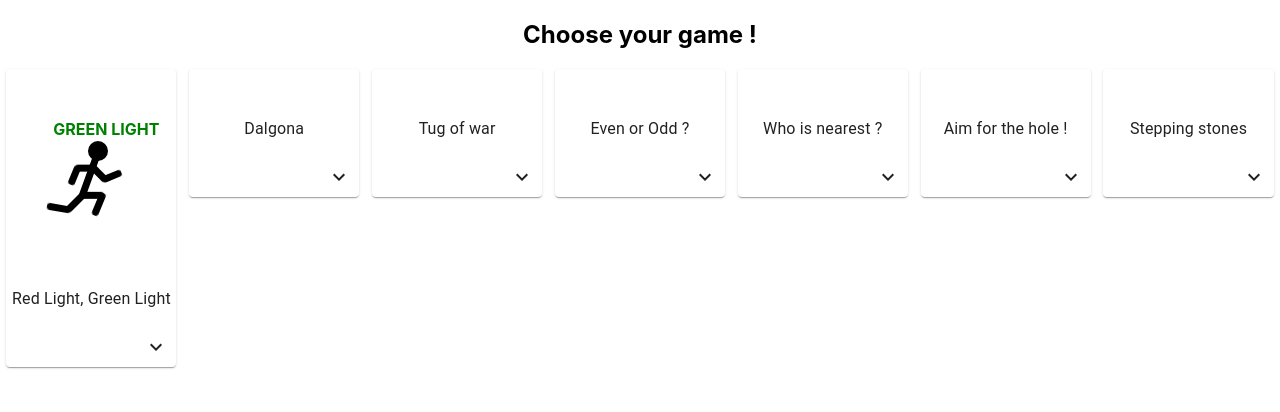
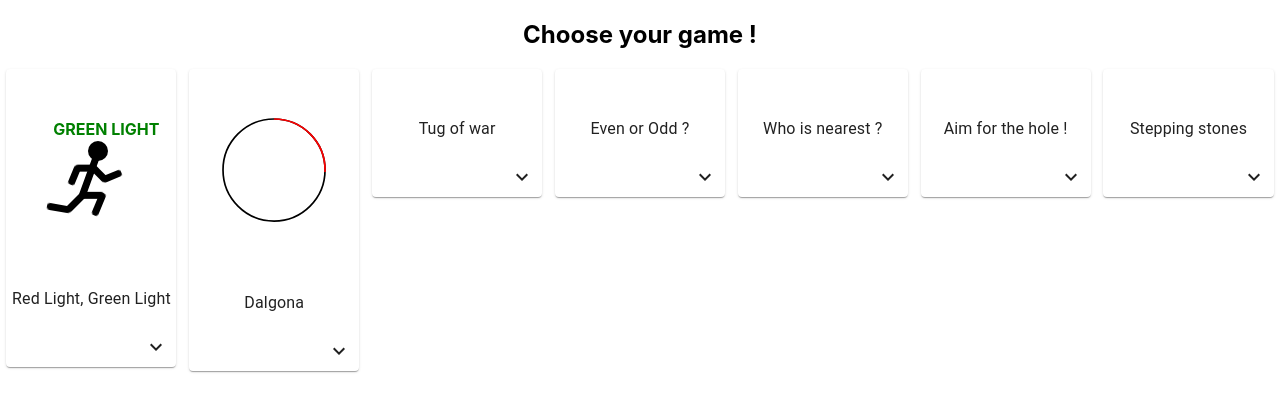
Before and after one commit to Skyrlon/mollusc-game, a React (Create React App) app: page / in a window 1280 px wide. Shown: the top 412 px of the page. Built offline with nearby package versions, Linux system fonts and the light colour scheme.

Commit message:
Add animation for dalgona game card

```diff
--- /dev/null
+++ b/src/components/DalgonaAnimation.jsx
@@ -0,0 +1,51 @@
+import styled from "styled-components";
+
+const StyledDalgonaAnimation = styled.div`
+  .circle {
+    transform-origin: center;
+    transform: rotate(-90deg);
+  }
+
+  .circle-front {
+    stroke-dasharray: 251.362548828125;
+    stroke-dashoffset: 251.362548828125;
+    animation: draw-circle 5s linear infinite;
+  }
+
+  @keyframes draw-circle {
+    0% {
+      stroke-dashoffset: 251.362548828125;
+    }
+    50% {
+      stroke-dashoffset: 0;
+    }
+    100% {
+      stroke-dashoffset: 0;
+    }
+  }
+`;
+
+export default function DalgonaAnimation() {
+  return (
+    <StyledDalgonaAnimation>
+      <svg viewBox="0 0 100 100" xmlns="http://www.w3.org/2000/svg">
+        <circle
+          class="circle"
+          cx="50"
+          cy="50"
+          r="30"
+          stroke="black"
+          fill="transparent"
+        />
+        <circle
+          class="circle circle-front"
+          cx="50"
+          cy="50"
+          r="30"
+          stroke="red"
+          fill="transparent"
+        />
+      </svg>
+    </StyledDalgonaAnimation>
+  );
+}
--- a/src/pages/SelectGamesPage.jsx
+++ b/src/pages/SelectGamesPage.jsx
@@ -1,6 +1,7 @@
 import styled from "styled-components";
 import GreenLightRedLightAnimation from "../components/GreenLightRedLightAnimation";
 import GameCard from "../components/GameCard";
+import DalgonaAnimation from "../components/DalgonaAnimation";
 
 const StyledSelectGamesPage = styled.section`
   text-align: center;
@@ -31,7 +32,7 @@ export default function SelectGamesPage({ onSelectGame }) {
     },
     {
       name: "Dalgona",
-      animation: undefined,
+      animation: <DalgonaAnimation />,
       nameEvent: null,
       description: "Cut around the shape without break it",
     },
```
